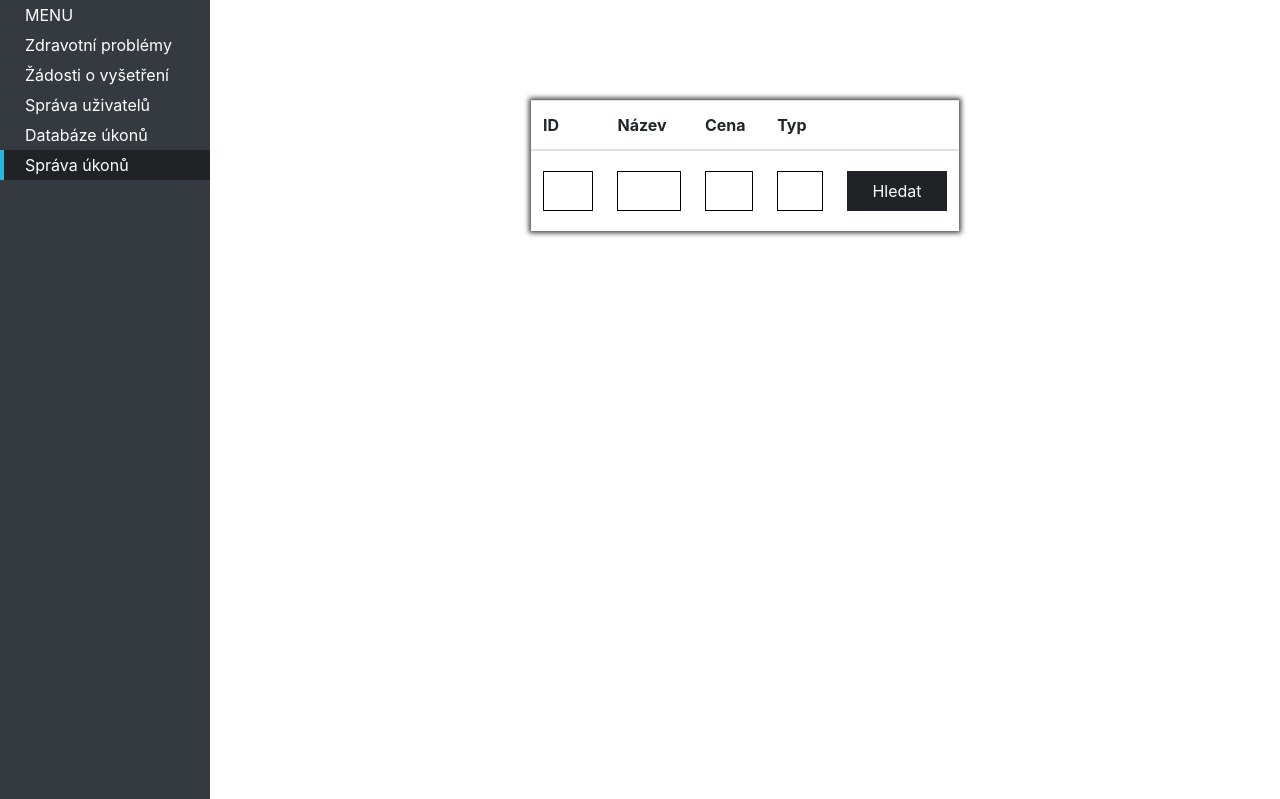
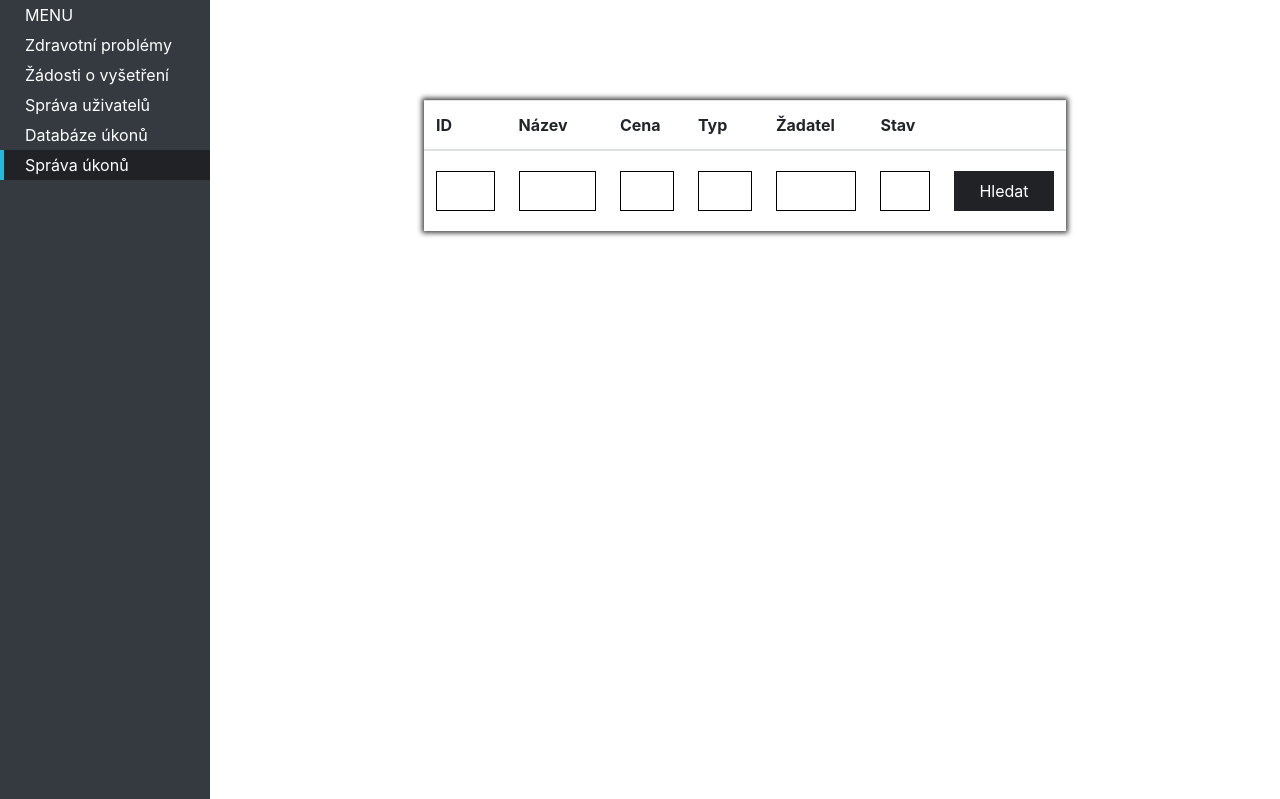
Before and after one commit to mimotej/IIS, a Flask app: page /manage_paid_actions in a window 1280 px wide. Shown: the part 70-869 px from the top of the page. Run offline with Flask 2, Linux system fonts and the light colour scheme; data that the repository does not hold is empty.

Commit message:
Added columns

```diff
--- a/app/app.py
+++ b/app/app.py
@@ -9,7 +9,7 @@ from database import db, app
 bcrypt = Bcrypt(app)
 
 app.permanent_session_lifetime = timedelta(minutes=30)
-
+app.jinja_env.globals.update(zip=zip)
 @app.route('/')
 def index():
     #import pdb; pdb.set_trace()
@@ -161,10 +161,12 @@ def add_user():
 def manage_paid_actions():
     p_requests = PaymentRequest.query
     p_templates = PaymentTemplate.query
+    p_doctor = {}
     templates=[]
     for req in p_requests:
         templates.append(PaymentTemplate.query.filter_by(_id=req.template).first())
-    return render_template('insurance_worker/manage_paid_actions.html', p_requests = p_requests, p_templates = p_templates,templates = templates)
+        p_doctor[req._id]=User.query.filter_by(_id=req.creator).first().name
+    return render_template('insurance_worker/manage_paid_actions.html', p_requests = p_requests, p_templates = p_templates,templates = templates, p_doctor=p_doctor)
 
 
 
--- a/app/static/css/style.css
+++ b/app/static/css/style.css
@@ -354,7 +354,7 @@ span#edit-user-form {
 }
 
 .table-paid-action {
-    width: 40%;
+    width: 60%;
 }
 
 .add-user-form {
--- a/app/templates/doctor_only/medical_examination.html
+++ b/app/templates/doctor_only/medical_examination.html
@@ -15,8 +15,10 @@
             <label><b>Popis :</b></label>
             <div>{{e_request.description}}</div>
         </div>
-        <button class="button input-row" type="button" onclick="document.location = 'payment_request';">
+        <div style="width: 200px;">
+        <button class="button" style="width: 200px;" type="button" onclick="document.location = 'payment_request';">
                         Zažádat o proplacení
         </button>
+        </div>
     </div>
 {% endblock %}
--- a/app/templates/insurance_worker/manage_paid_actions.html
+++ b/app/templates/insurance_worker/manage_paid_actions.html
@@ -9,7 +9,9 @@
                 <th scope="col" style="width: 140px">ID</th>
                 <th scope="col" style="width: 200px">Název</th>
                 <th scope="col" style="width: 120px">Cena</th>
-                <th scope="col" style="width: 100px">Typ</th>
+                <th scope="col" style="width: 120px">Typ</th>
+                <th scope="col" style="width: 180px">Žadatel</th>
+                <th scope="col" style="width: 100px">Stav</th>
                 <th style="width: 100px"></th>
             </tr>
             </thead>
@@ -20,16 +22,20 @@
                 <td><input style="border-radius: 0" type="text" placeholder="" name="name" class="input-row"></td>
                 <td><input style="border-radius: 0;" type="text" placeholder="" name="state" class="input-row"></td>
                 <td><input style="border-radius: 0;" type="text" placeholder="" name="type" class="input-row"></td>
+                <td><input style="border-radius: 0;" type="text" placeholder="" name="creator" class="input-row"></td>
+                <td><input style="border-radius: 0;" type="text" placeholder="" name="state" class="input-row"></td>
                 <td>
                     <button class="button input-row" type="submit">Hledat</button>
                 </td>
             </tr>
             <tr>
-                {% for p_request in templates %}
+                {% for p_request,p_req in zip(templates,p_requests) %}
                 <th scope="row">{{p_request._id}}</th>
                 <td>{{p_request.Name}}</td>
                 <td>{{p_request.Price}}</td>
                 <td>{{p_request.Type}}</td>
+                <td>{{p_doctor[p_req._id]}}</td>
+                <td>{{p_req.state}}</td>
                 <td style="padding-top: 0; padding-bottom: 0"><span style="font-size: 32px;">&#10003;</span> <span
                         style="font-size: 32px; padding-left: 15px;">&times;</span></td>
             </tr>
```
